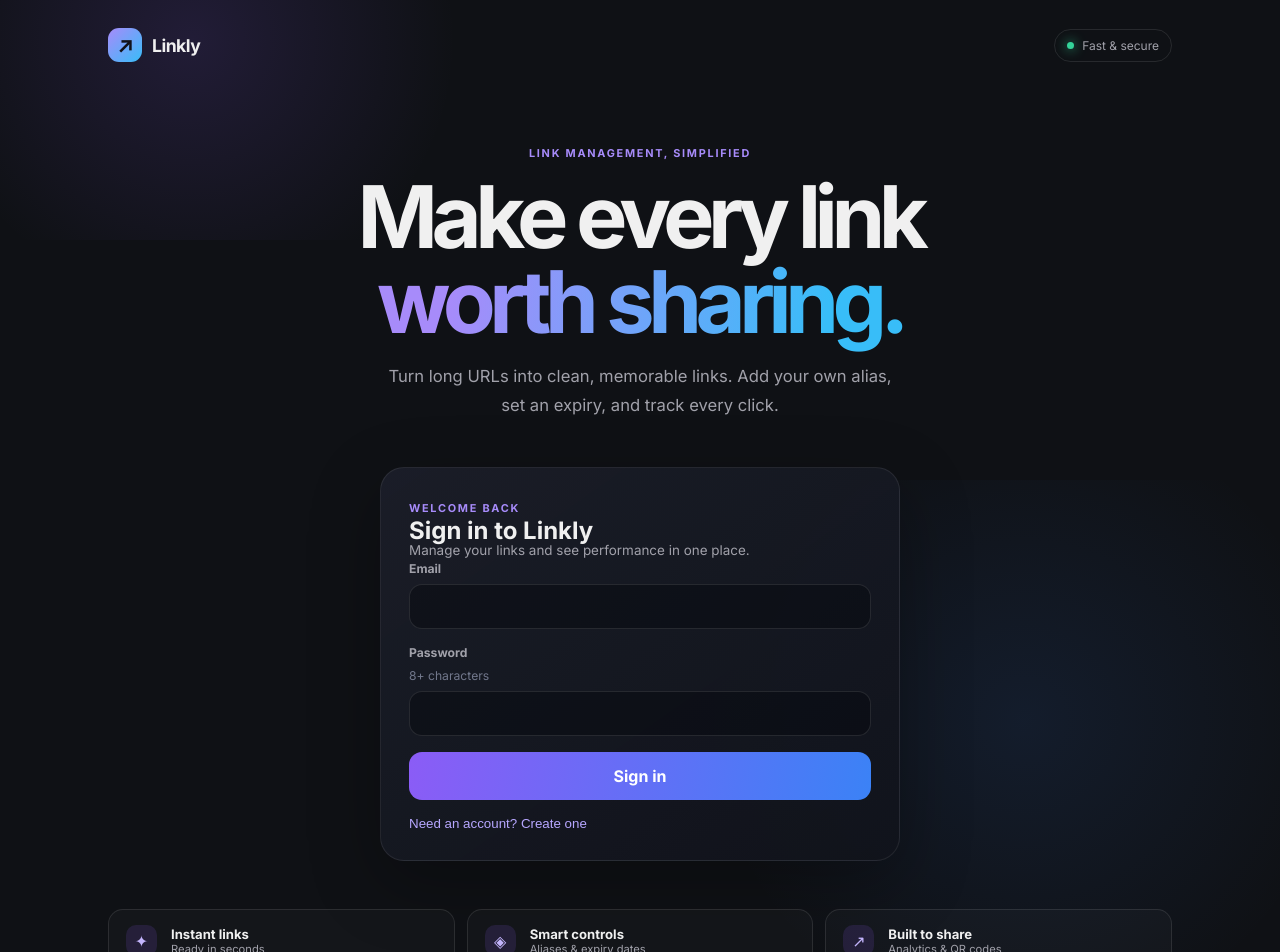
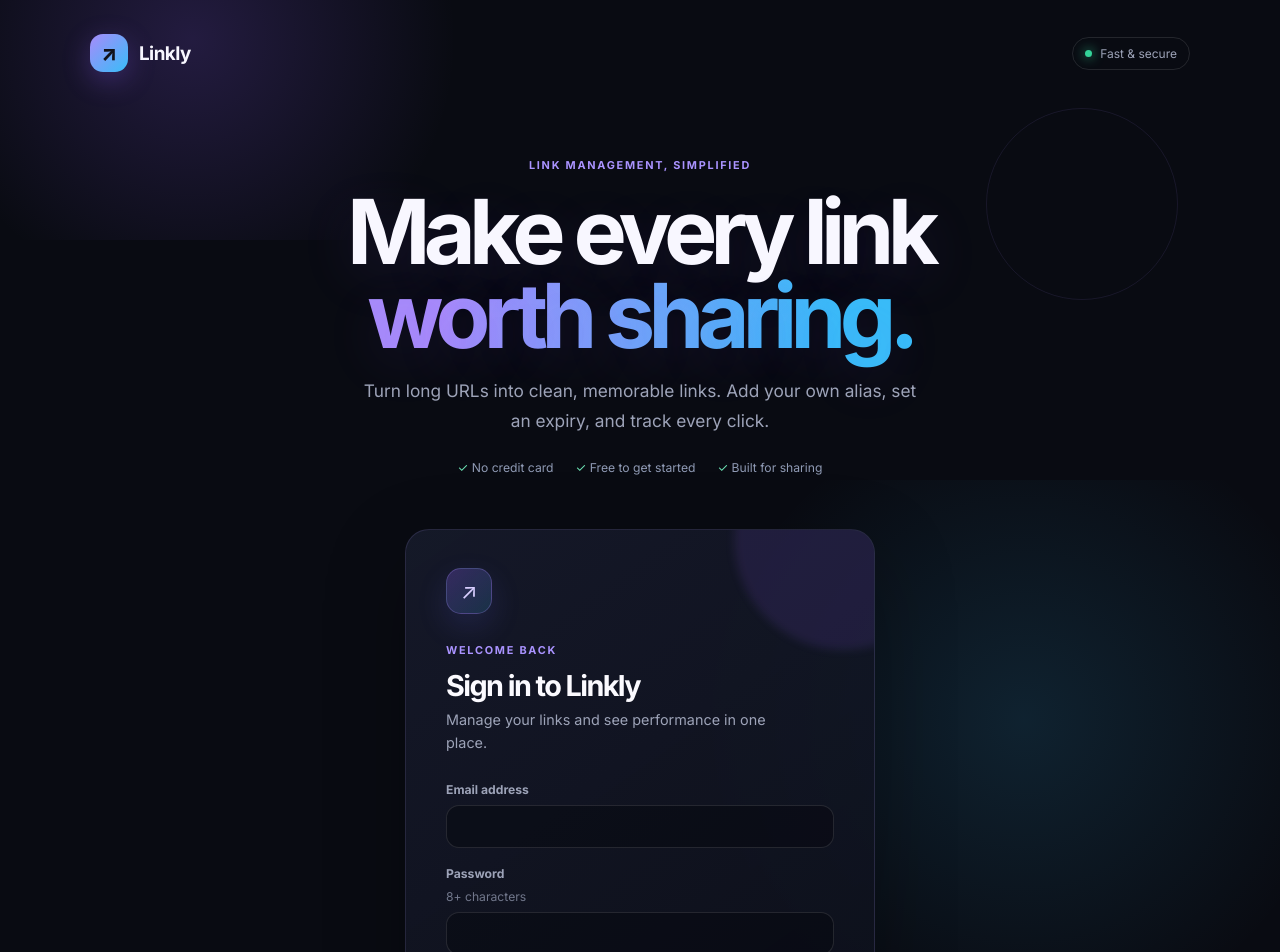
Before and after one commit to akyd21/urlshortner, a React (Vite) app in the folder frontend/: page / in a window 1280 px wide. Shown: the top 952 px of the page. Built offline with nearby package versions, Linux system fonts and the light colour scheme.

Commit message:
Update URL shortener frontend update

```diff
--- a/frontend/src/App.jsx
+++ b/frontend/src/App.jsx
@@ -38,26 +38,28 @@
         ) : <span className="status-pill"><span className="status-dot" /> Fast & secure</span>}
       </nav>
 
-      <header className="hero">
-        <div className="eyebrow">LINK MANAGEMENT, SIMPLIFIED</div>
-        <h1 className="hero-title">Make every link<br /><span>worth sharing.</span></h1>
+      <header className={`hero ${session ? 'hero-dashboard' : ''}`}>
+        <div className="eyebrow">{session ? 'WORKSPACE' : 'LINK MANAGEMENT, SIMPLIFIED'}</div>
+        <h1 className="hero-title">{session ? <>Your link<br /><span>workspace.</span></> : <>Make every link<br /><span>worth sharing.</span></>}</h1>
         <p className="hero-subtitle">
-          Turn long URLs into clean, memorable links. Add your own alias,
-          set an expiry, and track every click.
+          {session
+            ? 'Create and manage your short links.'
+            : 'Turn long URLs into clean, memorable links. Add your own alias, set an expiry, and track every click.'}
         </p>
+        {!session && <div className="hero-proof"><span>✓ No credit card</span><span>✓ Free to get started</span><span>✓ Built for sharing</span></div>}
       </header>
 
       <main className="workspace">
         {session ? <UrlShortenerForm token={session.token} /> : <AuthForm onAuthenticated={authenticate} />}
       </main>
 
-      <section className="feature-strip" aria-label="Features">
+      {!session && <section className="feature-strip" aria-label="Features">
         <div><span className="feature-icon">✦</span><strong>Instant links</strong><small>Ready in seconds</small></div>
         <div><span className="feature-icon">◈</span><strong>Smart controls</strong><small>Aliases & expiry dates</small></div>
-        <div><span className="feature-icon">↗</span><strong>Built to share</strong><small>Analytics & QR codes</small></div>
-      </section>
+        <div><span className="feature-icon">↗</span><strong>Built to share</strong><small>Analytics included</small></div>
+      </section>}
 
-      <footer className="footer">Simple links for a faster web <span>•</span> Secure account dashboard</footer>
+      {!session && <footer className="footer">Simple links for a faster web <span>•</span> Secure account dashboard</footer>}
     </div>
   );
 }
--- a/frontend/src/components/AuthForm.jsx
+++ b/frontend/src/components/AuthForm.jsx
@@ -7,6 +7,7 @@
 
 function AuthForm({ onAuthenticated }) {
   const [mode, setMode] = useState('login');
+  const [name, setName] = useState('');
   const [email, setEmail] = useState('');
   const [password, setPassword] = useState('');
   const [error, setError] = useState('');
@@ -20,7 +21,11 @@
       const response = await fetch(`${API_BASE_URL}/api/auth/${mode}`, {
         method: 'POST',
         headers: { 'Content-Type': 'application/json' },
-        body: JSON.stringify({ email, password }),
+        body: JSON.stringify({
+          ...(mode === 'register' ? { name: name.trim() } : {}),
+          email: email.trim(),
+          password,
+        }),
       });
       if (!response.ok) {
         const data = await response.json().catch(() => ({}));
@@ -36,15 +41,29 @@
 
   return (
     <section className="auth-card glass-card">
+      <div className="auth-icon">{mode === 'login' ? '↗' : '✦'}</div>
       <span className="section-kicker">{mode === 'login' ? 'WELCOME BACK' : 'GET STARTED'}</span>
       <h2>{mode === 'login' ? 'Sign in to Linkly' : 'Create your account'}</h2>
       <p className="card-description">
         {mode === 'login'
           ? 'Manage your links and see performance in one place.'
-          : 'Save your links, track clicks, and share QR codes.'}
+          : 'Save your links, track clicks, and share with confidence.'}
       </p>
-      <form onSubmit={submit} className="url-form">
-        <label className="field-label">Email
+      <form onSubmit={submit} className="url-form auth-form">
+        {mode === 'register' && (
+          <label className="field-label">Full name
+            <input
+              className="url-input"
+              type="text"
+              value={name}
+              onChange={(event) => setName(event.target.value)}
+              maxLength="120"
+              autoComplete="name"
+              required
+            />
+          </label>
+        )}
+        <label className="field-label">Email address
           <input className="url-input" type="email" value={email} onChange={(event) => setEmail(event.target.value)} required />
         </label>
         <label className="field-label">Password <span>8+ characters</span>
@@ -55,9 +74,12 @@
           {isLoading ? 'Please wait...' : mode === 'login' ? 'Sign in' : 'Create account'}
         </button>
       </form>
-      <button className="text-button" type="button" onClick={() => { setMode(mode === 'login' ? 'register' : 'login'); setError(''); }}>
-        {mode === 'login' ? 'Need an account? Create one' : 'Already have an account? Sign in'}
-      </button>
+      <div className="auth-switch">
+        <span>{mode === 'login' ? 'New to Linkly?' : 'Already using Linkly?'}</span>
+        <button className="text-button" type="button" onClick={() => { setMode(mode === 'login' ? 'register' : 'login'); setError(''); }}>
+        {mode === 'login' ? 'Create an account' : 'Sign in instead'}
+        </button>
+      </div>
     </section>
   );
 }
--- a/frontend/src/index.css
+++ b/frontend/src/index.css
@@ -1,15 +1,15 @@
 :root {
-  --bg-color: #0f1115;
-  --bg-secondary: #16181d;
-  --text-primary: #f0f0f0;
-  --text-secondary: #a1a1aa;
-  --accent-primary: #8b5cf6;
-  --accent-secondary: #3b82f6;
-  --border-color: rgba(255, 255, 255, 0.1);
+  --bg-color: #090b12;
+  --bg-secondary: #111522;
+  --text-primary: #f8f7ff;
+  --text-secondary: #9da3b8;
+  --accent-primary: #9b7cff;
+  --accent-secondary: #5b9dff;
+  --border-color: rgba(255, 255, 255, 0.11);
   --error-color: #ef4444;
   --success-color: #10b981;
-  --glass-bg: rgba(22, 24, 29, 0.6);
-  --glass-border: rgba(255, 255, 255, 0.08);
+  --glass-bg: rgba(18, 22, 36, 0.72);
+  --glass-border: rgba(177, 163, 255, 0.16);
 }
 
 html,
@@ -24,7 +24,7 @@
 }
 
 body {
-  font-family: 'Inter', sans-serif;
+  font-family: Inter, ui-sans-serif, system-ui, -apple-system, BlinkMacSystemFont, "Segoe UI", sans-serif;
   background-color: var(--bg-color);
   color: var(--text-primary);
   min-height: 100vh;
@@ -49,7 +49,7 @@
   left: -10%;
   width: 50%;
   height: 50%;
-  background: radial-gradient(circle, rgba(139, 92, 246, 0.15) 0%, rgba(15, 17, 21, 0) 70%);
+  background: radial-gradient(circle, rgba(139, 92, 246, 0.2) 0%, rgba(9, 11, 18, 0) 70%);
   z-index: -1;
 }
 
@@ -60,6 +60,6 @@
   right: -10%;
   width: 60%;
   height: 60%;
-  background: radial-gradient(circle, rgba(59, 130, 246, 0.1) 0%, rgba(15, 17, 21, 0) 70%);
+  background: radial-gradient(circle, rgba(56, 189, 248, 0.13) 0%, rgba(9, 11, 18, 0) 70%);
   z-index: -1;
 }
--- a/frontend/src/styles/UrlShortener.css
+++ b/frontend/src/styles/UrlShortener.css
@@ -121,6 +121,15 @@
   color: var(--text-primary);
   font-size: 1.35rem;
   letter-spacing: -0.04em;
+}
+
+.quick-card,
+.bulk-form {
+  min-height: 100%;
+}
+
+.link-history {
+  margin-top: 2px;
 }
 
 .card-spark {
@@ -499,6 +508,39 @@
   font-size: .78rem;
 }
 
+.history-tags {
+  display: flex;
+  flex-wrap: wrap;
+  gap: .5rem;
+  margin-top: .45rem;
+}
+
+.status-badge,
+.alias-badge {
+  border-radius: 999px;
+  font-size: .68rem;
+  font-weight: 750;
+  padding: .25rem .55rem;
+  text-transform: uppercase;
+}
+
+.status-badge {
+  background: rgba(52, 211, 153, .12);
+  color: #6ee7b7;
+}
+
+.status-expired,
+.status-disabled {
+  background: rgba(251, 113, 133, .12);
+  color: #fda4af;
+}
+
+.alias-badge {
+  background: rgba(129, 140, 248, .14);
+  color: #c7d2fe;
+  text-transform: none;
+}
+
 .history-actions {
   align-items: center;
   display: flex;
@@ -522,6 +564,14 @@
 
 .history-actions a {
   color: #a99dd0;
+}
+
+.history-delete-button {
+  color: #fda4af !important;
+}
+
+.history-delete-button:hover {
+  color: #fecdd3 !important;
 }
 
 .history-stats {
@@ -558,3 +608,221 @@
   margin-top: 1rem;
   color: #c9c3df;
 }
+
+/* Shared modern landing and account surfaces */
+.app-container {
+  position: relative;
+  width: min(1180px, 100%);
+  padding: 24px 30px 30px;
+}
+
+.app-container::before {
+  position: fixed;
+  top: 108px;
+  right: 8%;
+  width: 190px;
+  height: 190px;
+  border: 1px solid rgba(167, 139, 250, .1);
+  border-radius: 50%;
+  content: '';
+  pointer-events: none;
+}
+
+.topbar {
+  max-width: 1100px;
+  margin: 0 auto 76px;
+  padding: 10px 0;
+}
+
+.brand {
+  gap: 11px;
+  font-size: 1.18rem;
+}
+
+.brand-mark {
+  width: 38px;
+  height: 38px;
+  border-radius: 13px;
+  box-shadow: 0 8px 28px rgba(139, 92, 246, .3);
+}
+
+.account-actions {
+  padding: 6px 7px 6px 14px;
+  border: 1px solid rgba(255, 255, 255, .1);
+  border-radius: 999px;
+  background: rgba(18, 22, 36, .7);
+  box-shadow: 0 10px 30px rgba(0, 0, 0, .15);
+}
+
+.account-email {
+  max-width: 190px;
+  overflow: hidden;
+  color: #b9b5cc;
+  text-overflow: ellipsis;
+  white-space: nowrap;
+}
+
+.logout-button {
+  border-color: rgba(255, 255, 255, .12);
+  border-radius: 999px;
+  padding: 8px 13px;
+  background: rgba(255, 255, 255, .07);
+  transition: background .2s, color .2s;
+}
+
+.logout-button:hover {
+  background: rgba(251, 113, 133, .12);
+  color: #fecdd3;
+}
+
+.hero {
+  max-width: 780px;
+  margin-bottom: 54px;
+}
+
+.hero-dashboard {
+  max-width: 1100px;
+  margin-bottom: 30px;
+  text-align: left;
+}
+
+.hero-dashboard .hero-title {
+  margin-top: 10px;
+  font-size: clamp(2.4rem, 5vw, 4.3rem);
+}
+
+.hero-dashboard .hero-subtitle {
+  margin: 0;
+  font-size: .95rem;
+}
+
+.eyebrow,
+.section-kicker {
+  color: #aa93ff;
+}
+
+.hero-title {
+  margin-top: 18px;
+  font-size: clamp(3.25rem, 7vw, 6rem);
+  line-height: .94;
+  text-shadow: 0 14px 55px rgba(139, 92, 246, .12);
+}
+
+.hero-subtitle {
+  max-width: 560px;
+  font-size: 1.08rem;
+}
+
+.hero-proof {
+  display: flex;
+  justify-content: center;
+  flex-wrap: wrap;
+  gap: 10px 22px;
+  margin-top: 25px;
+  color: #8f9ab4;
+  font-size: .76rem;
+}
+
+.hero-proof span::first-letter {
+  color: #6ee7b7;
+}
+
+.glass-card {
+  border-color: rgba(177, 163, 255, .14);
+  background: linear-gradient(145deg, rgba(24, 28, 45, .82), rgba(13, 16, 27, .86));
+  box-shadow: 0 26px 80px rgba(0, 0, 0, .26);
+  transition: border-color .2s, box-shadow .2s;
+}
+
+.dashboard-grid > .glass-card:hover {
+  border-color: rgba(177, 163, 255, .24);
+  box-shadow: 0 28px 85px rgba(0, 0, 0, .32);
+}
+
+.auth-card {
+  position: relative;
+  max-width: 470px;
+  padding: 38px 40px 32px;
+  overflow: hidden;
+}
+
+.auth-card::before {
+  position: absolute;
+  top: -100px;
+  right: -80px;
+  width: 220px;
+  height: 220px;
+  border-radius: 50%;
+  background: rgba(139, 92, 246, .12);
+  filter: blur(4px);
+  content: '';
+  pointer-events: none;
+}
+
+.auth-icon {
+  display: grid;
+  width: 46px;
+  height: 46px;
+  margin-bottom: 24px;
+  place-items: center;
+  border: 1px solid rgba(167, 139, 250, .28);
+  border-radius: 15px;
+  background: linear-gradient(135deg, rgba(139, 92, 246, .28), rgba(56, 189, 248, .16));
+  color: #d8ceff;
+  font-size: 1.35rem;
+  box-shadow: 0 12px 30px rgba(99, 102, 241, .16);
+}
+
+.auth-card h2 {
+  position: relative;
+  margin: 10px 0 10px;
+  color: #fbfaff;
+  font-size: 1.8rem;
+  letter-spacing: -.055em;
+}
+
+.auth-card .card-description {
+  position: relative;
+  max-width: 340px;
+  margin-bottom: 28px;
+  font-size: .9rem;
+}
+
+.auth-form {
+  gap: 18px;
+}
+
+.auth-form .url-input {
+  padding: 13px 15px;
+  background: rgba(5, 7, 14, .42);
+}
+
+.auth-form .submit-btn {
+  margin-top: 5px;
+  padding: 14px 18px;
+}
+
+.auth-switch {
+  display: flex;
+  justify-content: center;
+  gap: 5px;
+  margin-top: 24px;
+  color: #7f879e;
+  font-size: .78rem;
+}
+
+.text-button {
+  margin-top: 0;
+  padding: 0;
+  font-size: .78rem;
+  font-weight: 700;
+}
+
+@media (max-width: 760px) {
+  .app-container { padding: 18px 16px 24px; }
+  .topbar { margin-bottom: 58px; }
+  .account-actions { gap: .45rem; padding-left: 9px; }
+  .account-email { display: none; }
+  .auth-card { padding: 28px 22px 25px; }
+  .hero-proof { gap: 8px 15px; }
+}
```
Also changed, not shown: frontend/src/components/UrlShortenerForm.jsx (+45 -10 lines).
